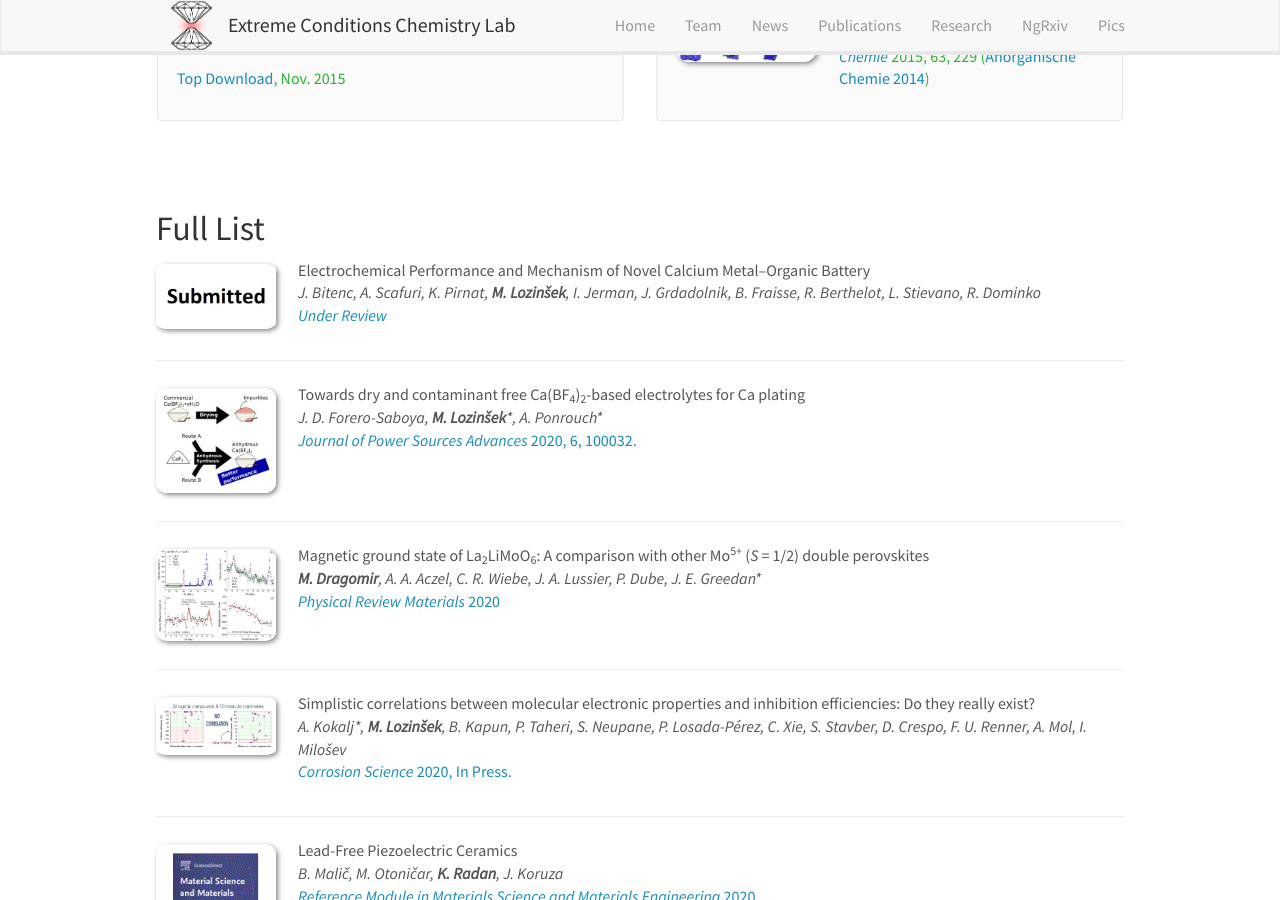
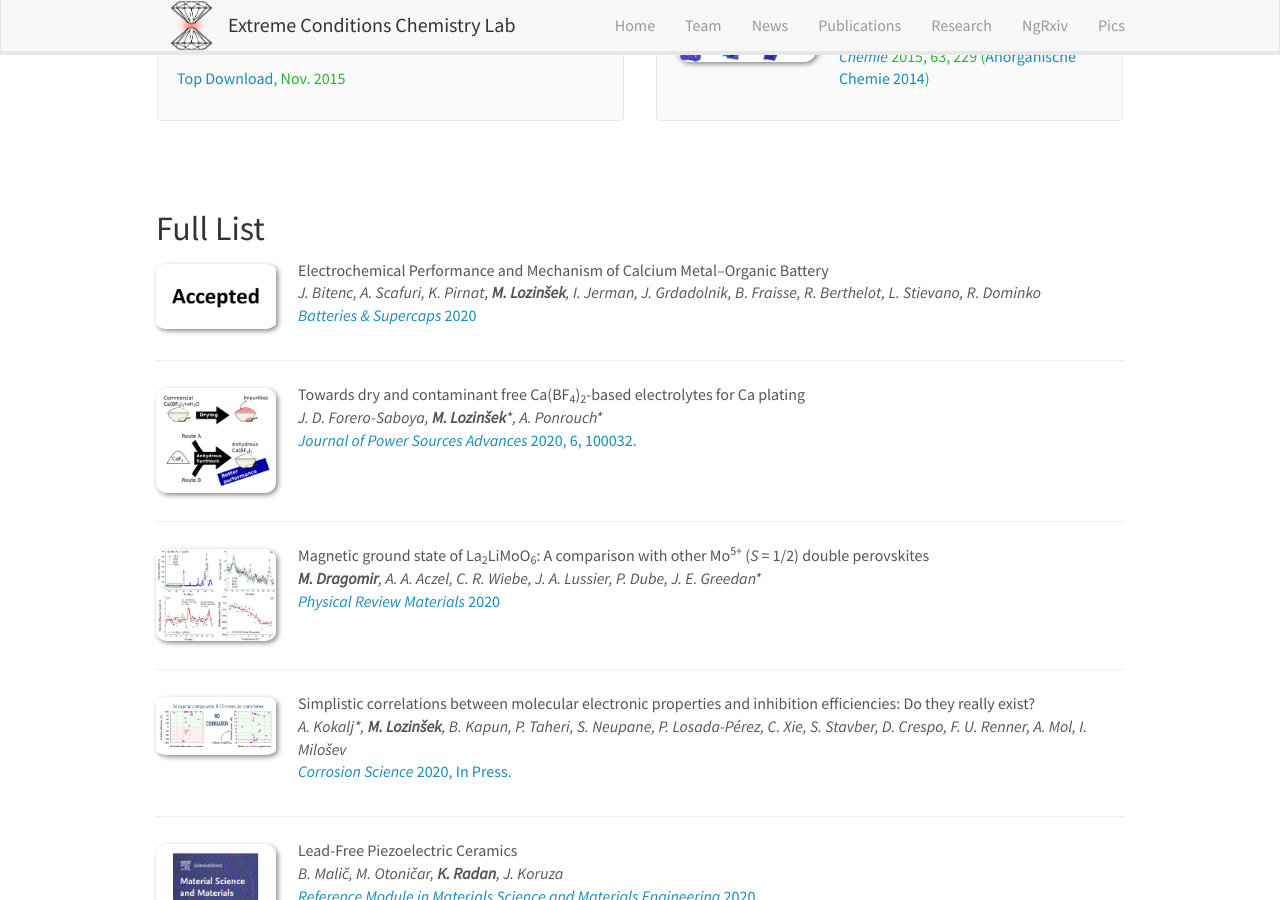
Before and after one commit to eccl-jsi/eccl-jsi.github.io, a Jekyll site: the page built from _pages/publications.md, in a window 1280 px wide and 900 px high, scrolled down 1065 px. Built offline with Jekyll 4.4.1, drawn with Linux system fonts in a browser that asks for light colours; nearby versions of some CDN libraries.

Commit message:
Update publist.yml

```diff
--- a/_data/publist.yml
+++ b/_data/publist.yml
@@ -3,11 +3,11 @@
   authors: "J. Bitenc, A. Scafuri, K. Pirnat, <b>M. Lozinšek</b>, I. Jerman, J. Grdadolnik, B. Fraisse, R. Berthelot, L. Stievano, R. Dominko"
   description: ""
   highlight: 0
-  image: Submitted.jpg
+  image: Accepted.jpg
   link:
-    display: "<i>Under Review</i>"
-    url: ""
-  title: "Electrochemical Performance and Mechanism of Novel Calcium Metal–Organic Battery"
+    display: "<i>Batteries & Supercaps</i> 2020"
+    url: "https://chemistry-europe.onlinelibrary.wiley.com/doi/abs/10.1002/batt.202000197"
+  title: "Electrochemical Performance and Mechanism of Calcium Metal–Organic Battery"
 -
   authors: "J. D. Forero-Saboya, <b>M. Lozinšek</b>&#42;, A. Ponrouch*"
   description: ""
```
